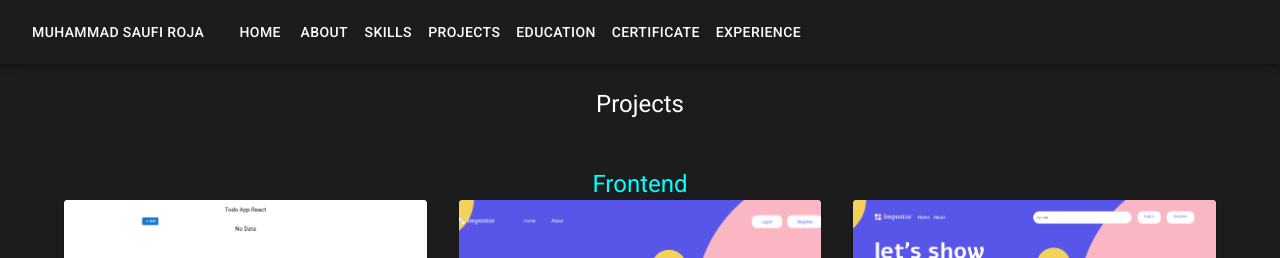
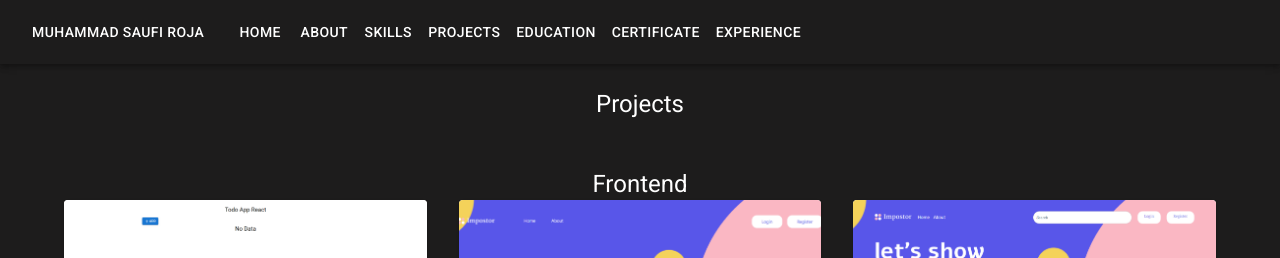
Before and after one commit to saufiroja/portofolio, a React (Create React App) app: page /projects in a window 1280 px wide. Shown: the top 258 px of the page. Built offline with nearby package versions, Linux system fonts and the light colour scheme.

Commit message:
change color

```diff
--- a/src/pages/Projects/Projects.jsx
+++ b/src/pages/Projects/Projects.jsx
@@ -14,7 +14,7 @@
       </Container>
 
       <Box px={{ xs: 5, sm: 5 }} py={{ xs: 5, sm: 3 }}>
-        <Typography variant='h5' align='center' sx={{ color: 'cyan' }}>
+        <Typography variant='h5' align='center'>
           Frontend
         </Typography>
         <Frontend />
```
